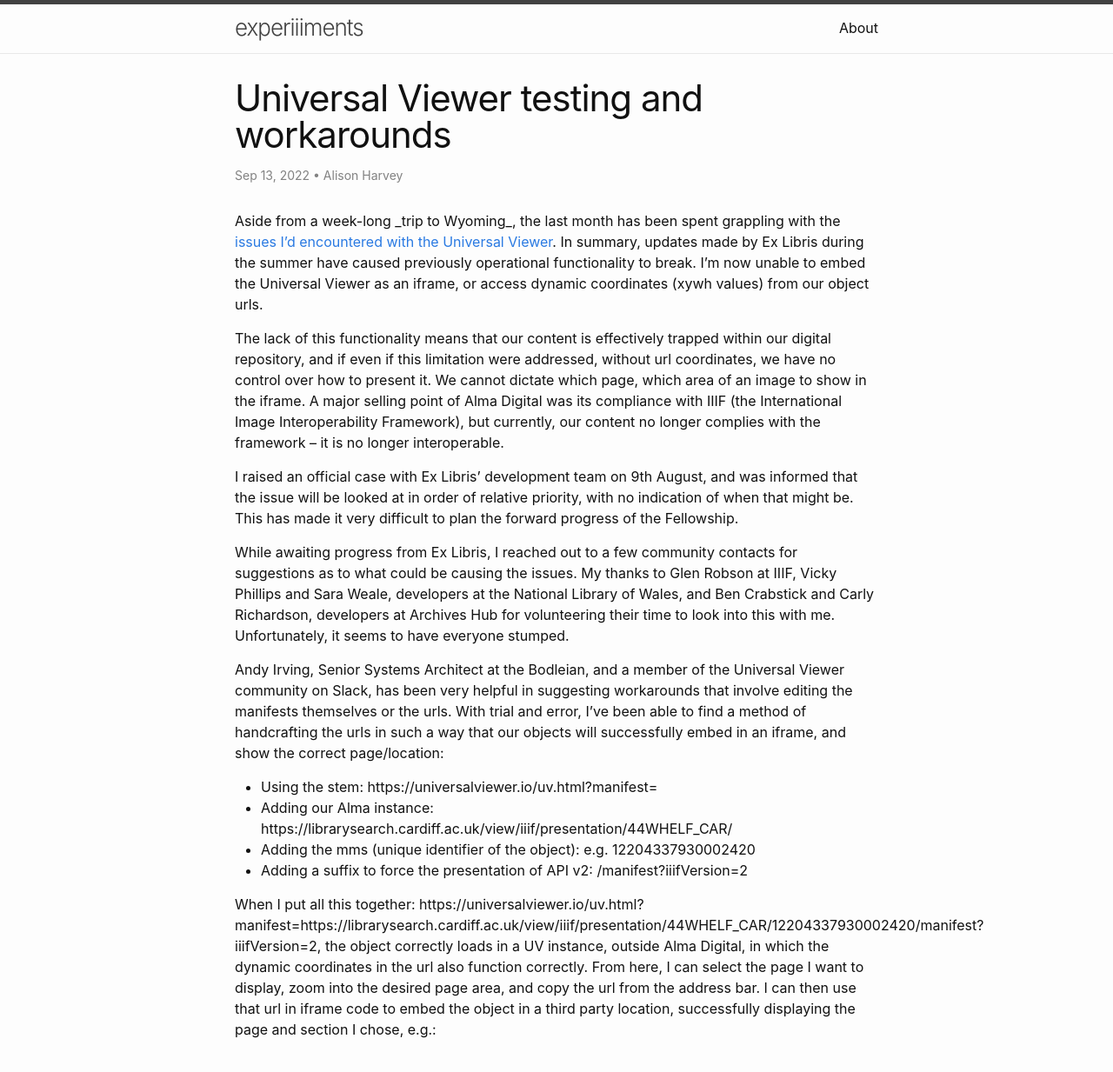
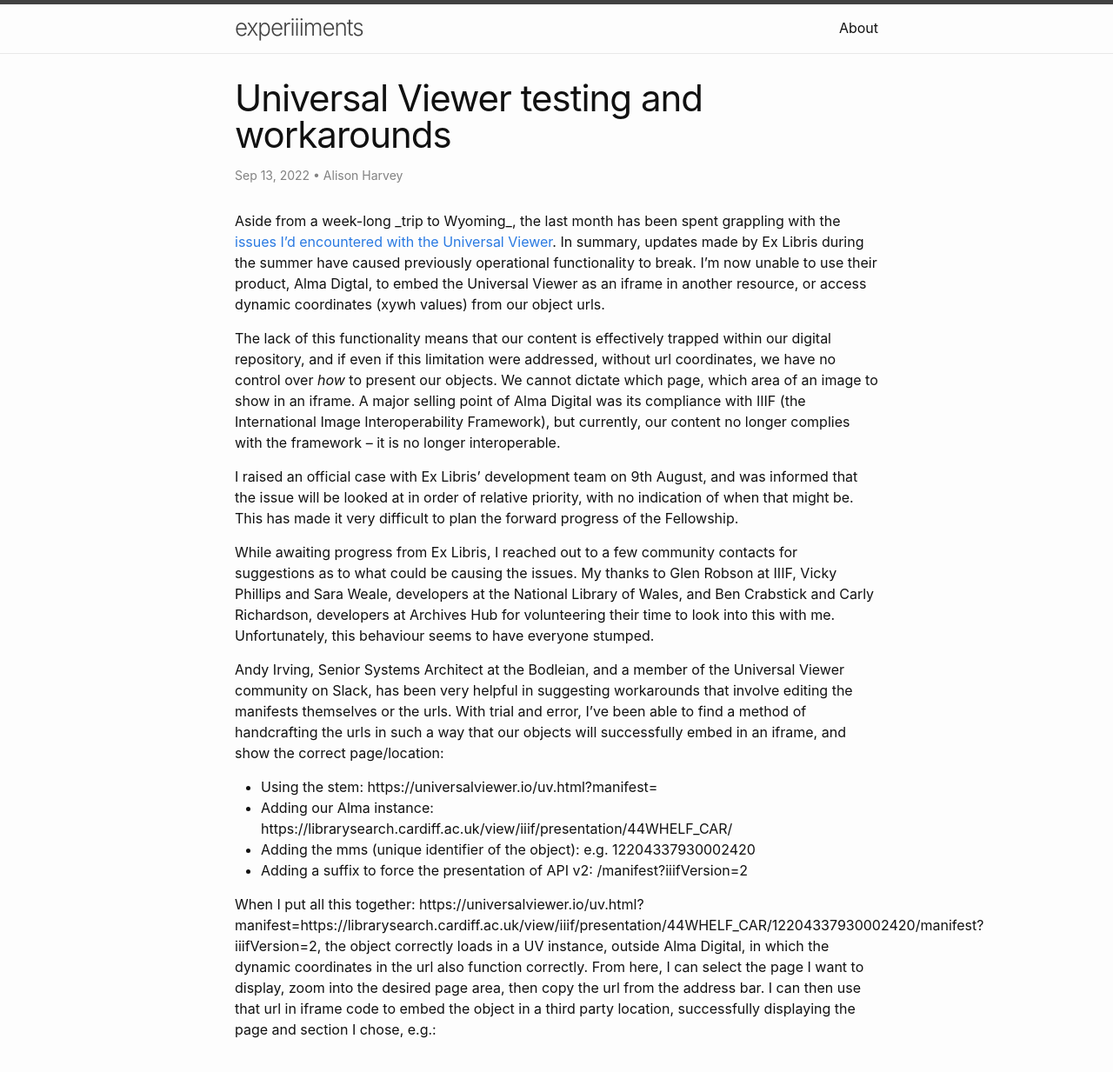
Before and after one commit to aeh0/experiiiments, a Jekyll site: the page built from _posts/2022-09-13-universal-viewer-2.html, in a window 1280 px wide and 1400 px high. Shown: the top 1233 px of the window at 87% size. Built offline with Jekyll 4.4.1, drawn with Linux system fonts in a browser that asks for light colours; some of the changed text lies outside the part shown.

Commit message:
Update post

```diff
--- a/_posts/2022-09-13-universal-viewer-2.html
+++ b/_posts/2022-09-13-universal-viewer-2.html
@@ -4,10 +4,11 @@ title: "Universal Viewer testing and workarounds"
 author: "Alison Harvey"
 date: 2022-09-13
 ---
-<p>Aside from a week-long _trip to Wyoming_, the last month has been spent grappling with the <a href="https://aeh0.github.io/experiiiments/2022/08/08/universal-viewer.html">issues I’d encountered with the Universal Viewer</a>. In summary, updates made by Ex Libris during the summer have caused previously operational functionality to break. I’m now unable to embed the Universal Viewer as an iframe, or access dynamic coordinates (xywh values) from our object urls.</p>
-<p>The lack of this functionality means that our content is effectively trapped within our digital repository, and if even if this limitation were addressed, without url coordinates, we have no control over how to present it. We cannot dictate which page, which area of an image to show in the iframe. A major selling point of Alma Digital was its compliance with IIIF (the International Image Interoperability Framework), but currently, our content no longer complies with the framework – it is no longer interoperable.</p>
+<p>Aside from a week-long _trip to Wyoming_, the last month has been spent grappling with the <a href="https://aeh0.github.io/experiiiments/2022/08/08/universal-viewer.html">issues I’d encountered with the Universal Viewer</a>. In summary, updates made by Ex Libris during the summer have caused previously operational functionality to break. I’m now unable to use their product, Alma Digtal, to embed the Universal Viewer as an iframe in another resource, or access dynamic coordinates (xywh values) from our object urls.</p>
+<!--more-->
+<p>The lack of this functionality means that our content is effectively trapped within our digital repository, and if even if this limitation were addressed, without url coordinates, we have no control over <em>how</em> to present our objects. We cannot dictate which page, which area of an image to show in an iframe. A major selling point of Alma Digital was its compliance with IIIF (the International Image Interoperability Framework), but currently, our content no longer complies with the framework – it is no longer interoperable.</p>
 <p>I raised an official case with Ex Libris’ development team on 9th August, and was informed that the issue will be looked at in order of relative priority, with no indication of when that might be. This has made it very difficult to plan the forward progress of the Fellowship.</p>
-<p>While awaiting progress from Ex Libris, I reached out to a few community contacts for suggestions as to what could be causing the issues. My thanks to Glen Robson at IIIF, Vicky Phillips and Sara Weale, developers at the National Library of Wales, and Ben Crabstick and Carly Richardson, developers at Archives Hub for volunteering their time to look into this with me. Unfortunately, it seems to have everyone stumped.</p>
+<p>While awaiting progress from Ex Libris, I reached out to a few community contacts for suggestions as to what could be causing the issues. My thanks to Glen Robson at IIIF, Vicky Phillips and Sara Weale, developers at the National Library of Wales, and Ben Crabstick and Carly Richardson, developers at Archives Hub for volunteering their time to look into this with me. Unfortunately, this behaviour seems to have everyone stumped.</p>
 <p>Andy Irving, Senior Systems Architect at the Bodleian, and a member of the Universal Viewer community on Slack, has been very helpful in suggesting workarounds that involve editing the manifests themselves or the urls. With trial and error, I’ve been able to find a method of handcrafting the urls in such a way that our objects will successfully embed in an iframe, and show the correct page/location:</p>
 <ul>
     <li>Using the stem: https://universalviewer.io/uv.html?manifest=</li>
@@ -15,10 +16,11 @@ date: 2022-09-13
     <li>Adding the mms (unique identifier of the object): e.g. 12204337930002420</li>
     <li>Adding a suffix to force the presentation of API v2: /manifest?iiifVersion=2</li>
 </ul>
-<p>When I put all this together: https://universalviewer.io/uv.html?manifest=https://librarysearch.cardiff.ac.uk/view/iiif/presentation/44WHELF_CAR/12204337930002420/manifest?iiifVersion=2, the object correctly loads in a UV instance, outside Alma Digital, in which the dynamic coordinates in the url also function correctly. From here, I can select the page I want to display, zoom into the desired page area, and copy the url from the address bar. I can then use that url in iframe code to embed the object in a third party location, successfully displaying the page and section I chose, e.g.:</p>
+<p></p>
+<p>When I put all this together: https://universalviewer.io/uv.html?manifest=https://librarysearch.cardiff.ac.uk/view/iiif/presentation/44WHELF_CAR/12204337930002420/manifest?iiifVersion=2, the object correctly loads in a UV instance, outside Alma Digital, in which the dynamic coordinates in the url also function correctly. From here, I can select the page I want to display, zoom into the desired page area, then copy the url from the address bar. I can then use that url in iframe code to embed the object in a third party location, successfully displaying the page and section I chose, e.g.:</p>
 
 <iframe src="https://universalviewer.io/uv.html?manifest=https://librarysearch.cardiff.ac.uk/view/iiif/presentation/44WHELF_CAR/12204337930002420/manifest?iiifVersion=2#?c=0&m=0&s=0&cv=24&xywh=869%2C2371%2C2065%2C976" width="800" height="600" allowfullscreen frameborder="0"></iframe>
 
-<p>This has allowed me to make repairs to a student project I had been working on, which had been intended as a pilot to show the potential of IIIF for making interactive and engaging resource guides. When the update broke the sharing functionality, all of the iframes in this resource had broken. My handcrafted url solution is clunky and unsustainable, and vulnerable to breaking again in future, so I’m still keen to pursue a more appropriate fix from Ex Libris. It should be possible to simply copy a correctly functioning url directly from our own UV instance.</p>
+<p>This has allowed me to make repairs to a <a href="https://xerte.cardiff.ac.uk/play_17356#page5">student project</a> I had been working on, which had been intended as a pilot to show the potential of IIIF for making interactive and engaging resource guides. When the summer update broke the sharing functionality, all of the iframes in this resource had broken. My handcrafted url solution is clunky and unsustainable, and vulnerable to breaking again in future, so I’m still keen to pursue a more appropriate fix from Ex Libris. It should be possible to simply copy a correctly functioning url directly from our own UV instance.</p>
 <p>As well as testing and trialling Universal Viewer fixes, and repairing our student-authored resource guide, I’ve been writing a paper for Ex Libris’ international conference, IGeLU 2022. The abstract for my paper, <a href="https://mtgsked.com/p/32964/s">Unlocking your collections with Alma Digital and IIIF</a>, promises to ‘outline the ways in which IIIF functionality can facilitate the creation and use of innovative digital outputs for teaching and research’.</p>
 <p>I had submitted my proposal and abstract prior to the summer updates that caused the issues with the Universal Viewer, and as such, I’ve needed to think how to present information about functionality that I can no longer demonstrate with our own implementation. I got around this by using examples from the University of St Andrews, an institution that uses the Universal Viewer, but not Alma Digital. After each example, by contrast, I’ve demonstrated the behaviour that Ex Libris customers are seeing, in the hope that someone watching may be able to facilitate and expedite the work needed to sustainably resolve these issues.</p>
```
